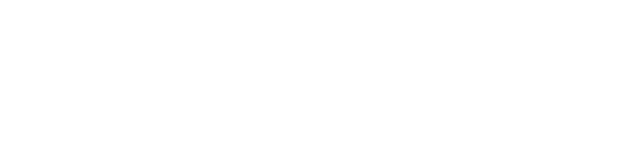
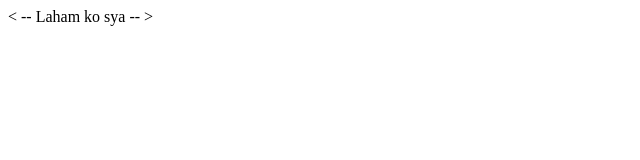
Before and after one commit to fiona5610/Assigment1, a plain HTML site: page index.html in a window 1280 px wide. Shown: the whole page, without its empty margins (0-640 px from the left). Drawn offline with Linux system fonts and the light colour scheme.

Commit message:
Update index.html

```diff
--- a/index.html
+++ b/index.html
@@ -11,6 +11,6 @@
     <link rel="icon" href="icon.png" type="image/gif">
   </head>
   <body>
-    <! -- Laham ko sya -- >
+    < -- Laham ko sya -- >
   </body>
 </html>
```
